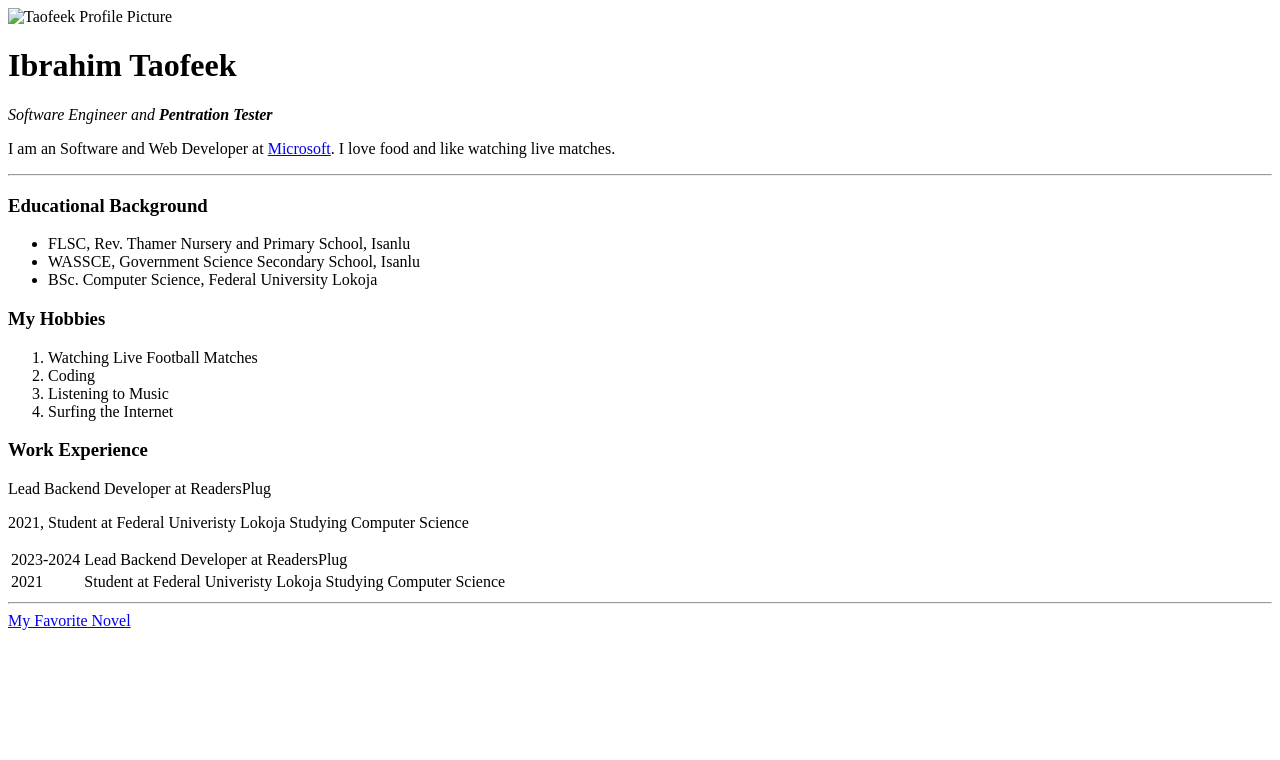
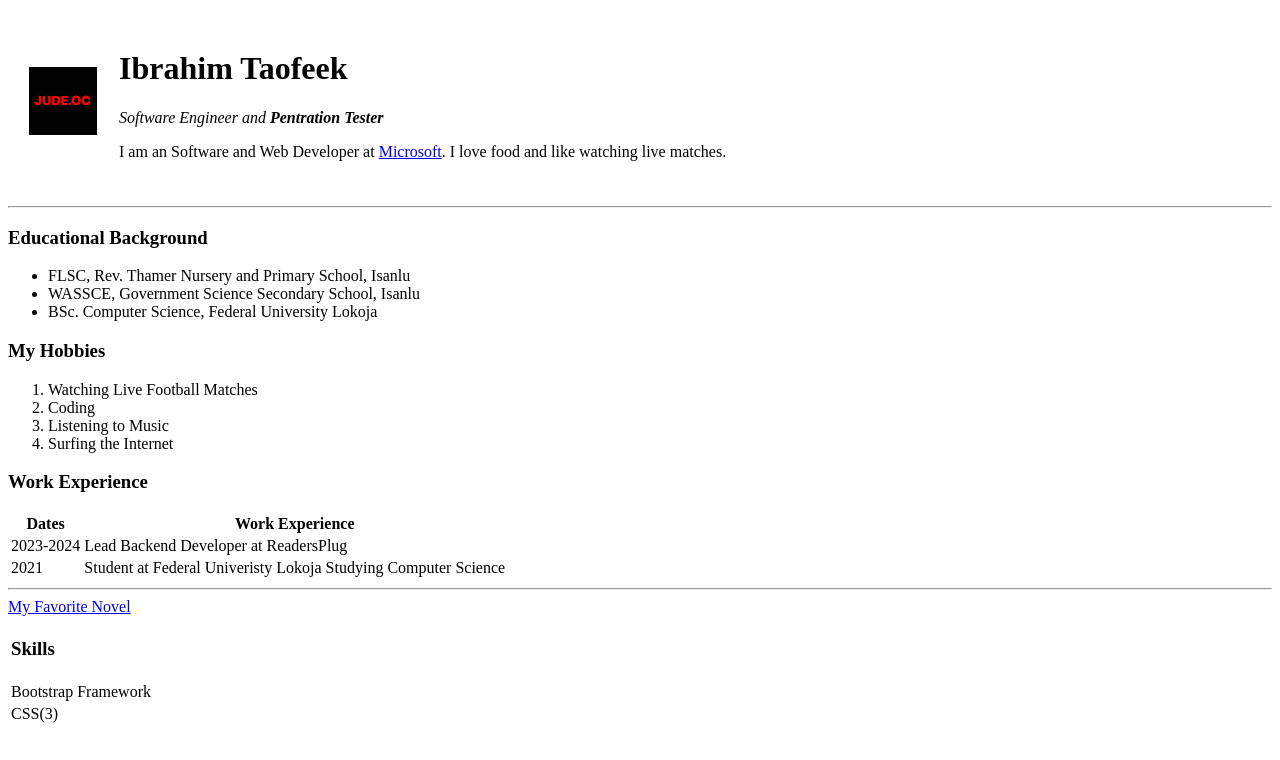
Before and after one commit to IbroTao/Web-Development, a plain HTML site: page HTML - Personal Website/personalSite.html in a window 1280 px wide. Drawn offline with Linux system fonts and the light colour scheme.

Commit message:
Feat: HTML Tables used for Website Layout

```diff
--- a/HTML - Personal Website/personalSite.html
+++ b/HTML - Personal Website/personalSite.html
@@ -6,16 +6,23 @@
     <title>Taofeek's Personal Site</title>
   </head>
   <body>
-    <img src="" alt="Taofeek Profile Picture" />
+    <table cellspacing="20">
+      <tr>
+        <td><img src="profile.jpg" alt="Taofeek Profile Picture" /></td>
+        <td>
           <h1>Ibrahim Taofeek</h1>
           <p>
             <em>Software Engineer and <strong>Pentration Tester</strong></em>
           </p>
           <p>
             I am an Software and Web Developer at
-      <a href="#" target="_blank">Microsoft</a>. I love food and like watching
-      live matches.
+            <a href="#" target="_blank">Microsoft</a>. I love food and like
+            watching live matches.
           </p>
+        </td>
+      </tr>
+    </table>
+
     <hr />
     <h3>Educational Background</h3>
     <ul>
@@ -31,9 +38,11 @@
       <li>Surfing the Internet</li>
     </ol>
     <h3>Work Experience</h3>
-    <p>Lead Backend Developer at ReadersPlug</p>
-    <p>2021, Student at Federal Univeristy Lokoja Studying Computer Science</p>
     <table>
+      <tr>
+        <th>Dates</th>
+        <th>Work Experience</th>
+      </tr>
       <tr>
         <td>2023-2024</td>
         <td>Lead Backend Developer at ReadersPlug</td>
@@ -45,5 +54,18 @@
     </table>
     <hr />
     <a href="index.html" target="_blank">My Favorite Novel</a>
+    <table>
+      <thead>
+        <tr>
+          <td><h3>Skills</h3></td>
+        </tr>
+      </thead>
+      <tr>
+        <td>Bootstrap Framework</td>
+      </tr>
+      <tr>
+        <td>CSS(3)</td>
+      </tr>
+    </table>
   </body>
 </html>
```
Also changed, not shown: HTML - Personal Website/profile.jpg (added). Lines whose indentation alone changed are shown as unchanged.
